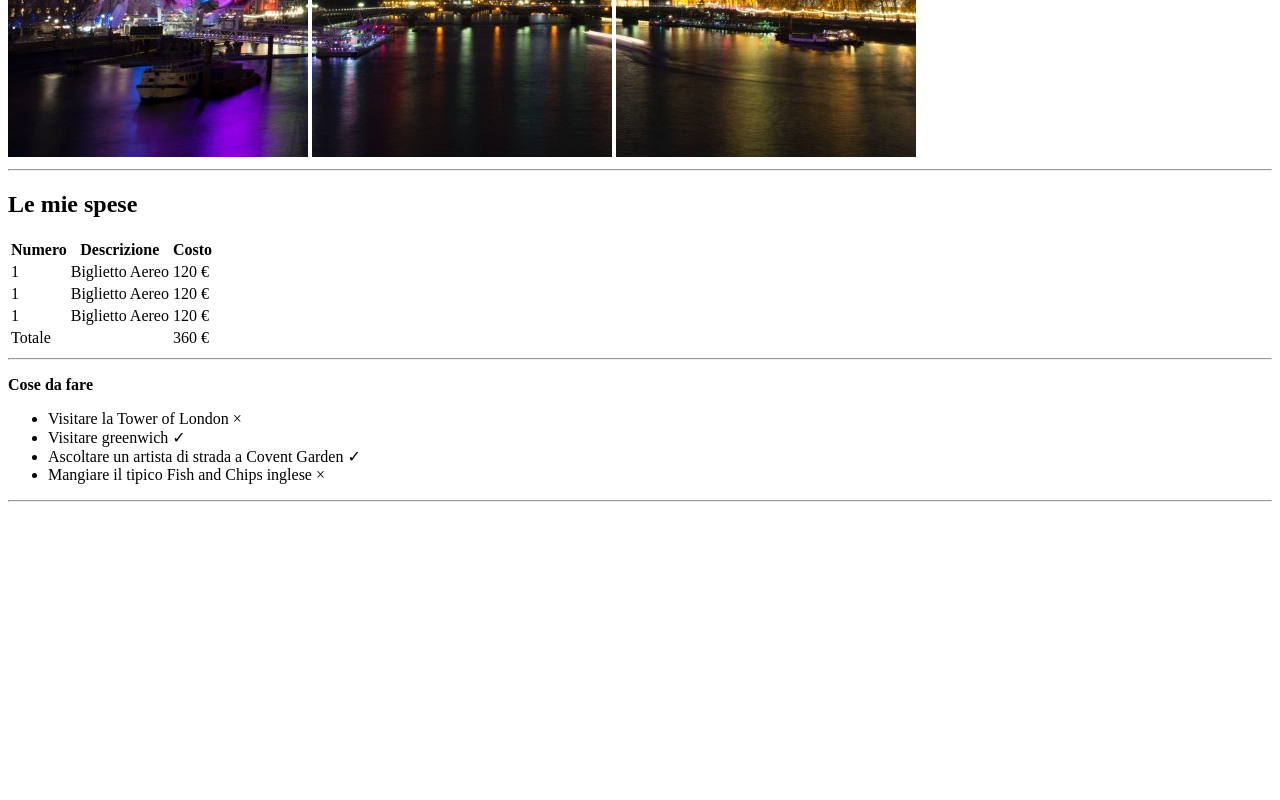
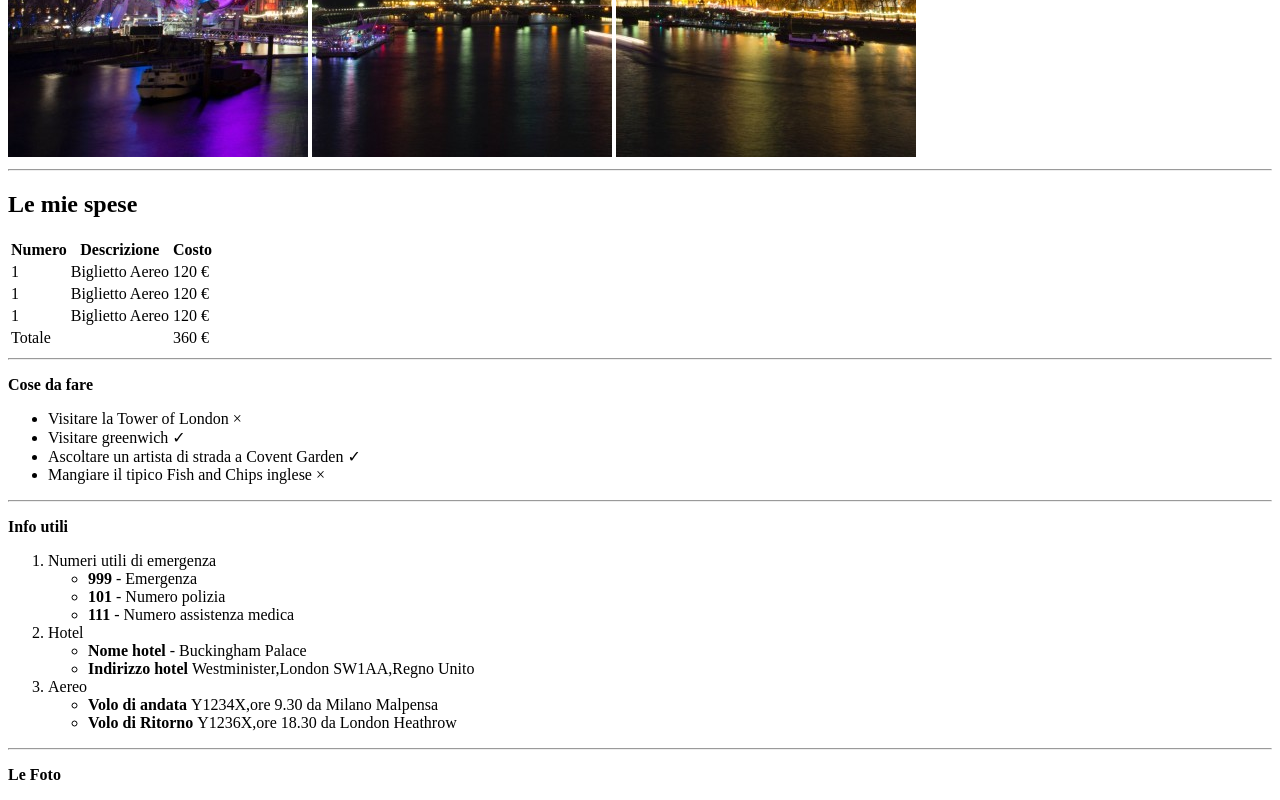
Before and after one commit to ItsKristian01/html-london-trip, a plain HTML site: page index.html in a window 1280 px wide. Shown: the part 523-1323 px from the top of the page. Before the commit the page ends 1033 px from the top, so only its background shows below. Drawn offline with Linux system fonts and the light colour scheme.

Commit message:
add: info

```diff
--- a/index.html
+++ b/index.html
@@ -84,13 +84,38 @@
                    <li> Mangiare il tipico Fish and Chips inglese &times; </li>
 
                  </ul>
+             </div>
 
-                 <hr>
+             <hr>
 
+             <!--SEZIONE INFORMAZIONI UTILI-->
 
+             <div>
+              <p> <strong>Info utili</strong> </p>
+                  <ol>
+                    <!--LISTA NUMERATA CON ALL`INTERNO LISTA NON NUMERATA-->
+                    <li> Numeri utili di emergenza</li>
+                     <ul>
+                        <li> <strong> 999</strong> - Emergenza </li>
+                        <li> <strong> 101</strong> - Numero polizia </li>
+                        <li> <strong> 111</strong> - Numero assistenza medica </li>
+                     </ul>
+                     <li> Hotel</li>
+                      <ul>
+                        <li> <strong> Nome hotel </strong> - Buckingham Palace</li>
+                        <li> <strong> Indirizzo hotel </strong> Westminister,London SW1AA,Regno Unito</li>
+                      </ul>
+                      <li> Aereo </li>
+                         <ul>
+                            <li> <strong> Volo di andata </strong> Y1234X,ore 9.30 da Milano Malpensa </li>
+                            <li> <strong> Volo di Ritorno </strong> Y1236X,ore 18.30 da London Heathrow </li>
+                         </ul>
+                  </ol>
+             </div>
 
+             <hr>
 
-            </div>
+             <p> <strong> Le Foto </strong></p>
 
 
 
```
